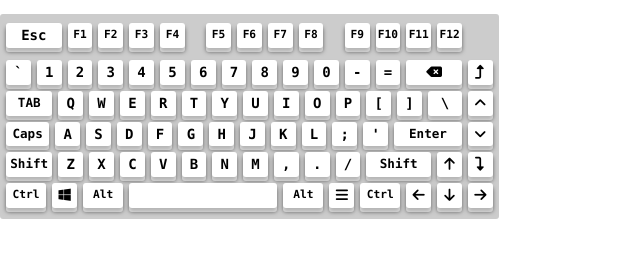
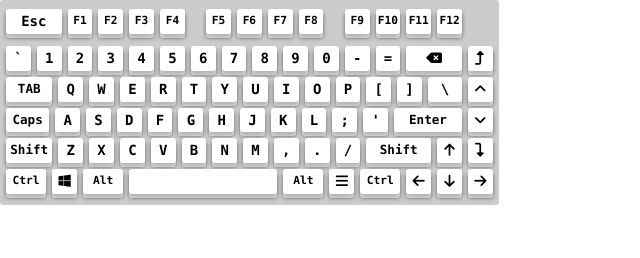
Before and after one commit to tiger2005/KeyboardOverlay, an Electron app: page index.html in a window 1600 px wide. Shown: the whole page, without its empty margins (0-640 px from the left). Drawn offline with Linux system fonts and the light colour scheme; no server answers.

Commit message:
Improve experience

```diff
--- a/index.html
+++ b/index.html
@@ -32,7 +32,7 @@
 		</script>
 	</head>
 	<body>
-		<div class='innerContent' style="display: inline-flex; flex-direction: column; overflow: hidden;">
+		<div class='innerContent' style="display: inline-flex; flex-direction: column; overflow: hidden; position: fixed; top: 0; left: 0">
 			<div style="overflow: hidden">
 				<div class="shortcutKeyContainer">
 					Shortkey
@@ -530,7 +530,7 @@
 								$(this).css("background", getColorFromPercent(0, keyHeatmap));
 						});
 						if(runInElectron){
-								win.setSize(Math.ceil($("body").outerWidth()), Math.ceil($("body").outerHeight()));
+								win.setSize(Math.ceil($(".innerContent").outerWidth()), Math.ceil($(".innerContent").outerHeight()));
 						}
 					},
 					error: function(){
```
